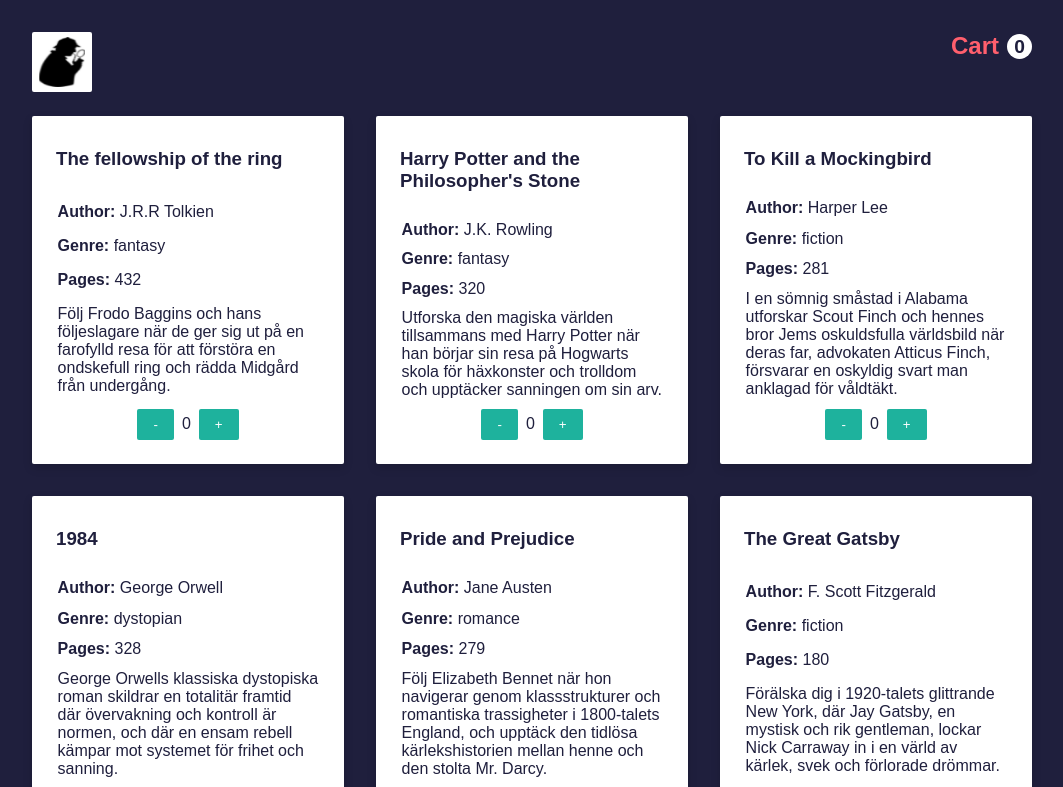
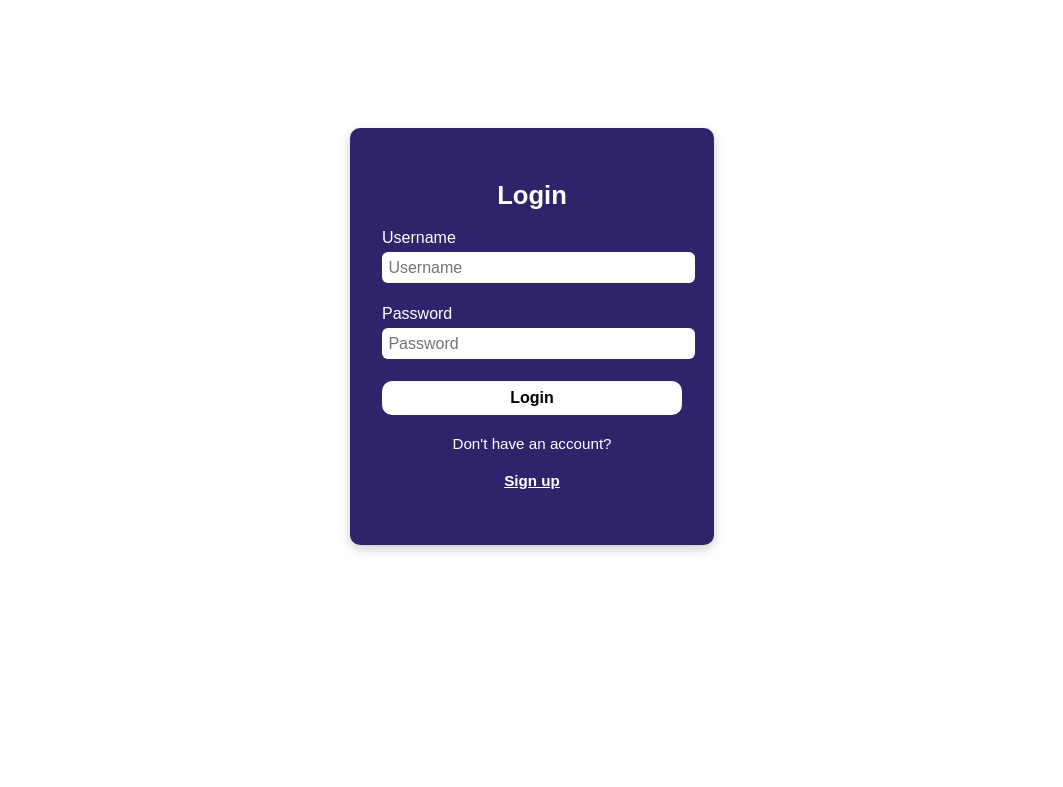
Before and after one commit to Thapa-Pro/React-Exercises, a React (Vite) app in the folder Book Store/: page / in a window 1280 px wide. Shown: the top 787 px of the page, without its empty margins (108-1171 px from the left). Built offline with nearby package versions, Linux system fonts and the light colour scheme.

Commit message:
Uppgift 2

```diff
--- a/Book Store/src/App.jsx
+++ b/Book Store/src/App.jsx
@@ -1,31 +1,75 @@
+// src/App.jsx
 import { useState } from 'react';
 import './index.css';
+import './components/Form.css'; // 🧪 test if it loads styles globally
+
+
 import Header from './components/Header';
-import BookList from './components/BookList'; // Make sure spelling is correct!
+import BookList from './components/BookList';
+import LoginForm from './components/LogInForm';
+import RegisterForm from './components/RegisterForm';
+import initialUsers from './data/users';
 
 function App() {
-  // Holds quantities per book: { 0: 2, 1: 3, ... }
+  const [users, setUsers] = useState(initialUsers);
+  const [activeUser, setActiveUser] = useState(null);
   const [cart, setCart] = useState({});
+  const [showRegister, setShowRegister] = useState(false);
 
-  // This function is triggered when a book's counter changes
+  const handleLogin = (username, password) => {
+    const foundUser = users.find(user => user.username === username && user.password === password);
+    if (foundUser) {
+      setActiveUser(foundUser);
+    } else {
+      alert("Invalid username or password");
+    }
+  };
+
+  const handleRegister = (username, password) => {
+    if (users.find(u => u.username === username)) {
+      alert("Username already exists!");
+      return;
+    }
+    const newUser = { username, password };
+    setUsers(prev => [...prev, newUser]);
+    setShowRegister(false);
+  };
+
+  const handleLogout = () => {
+    setActiveUser(null);
+    setCart({});
+  };
+
   const handleCountChange = (index, newCount) => {
-    console.log("Updated book index:", index, "New count:", newCount);
     setCart(prevCart => ({
       ...prevCart,
       [index]: newCount
     }));
   };
 
-  // Calculate total count across all books
   const totalCount = Object.values(cart).reduce((sum, count) => sum + count, 0);
 
   return (
     <div className="app">
-      {/* Header receives total item count */}
-      <Header cartCount={totalCount} />
-
-      {/* BookList sends updates via onCountChange */}
-      <BookList onCountChange={handleCountChange} />
+      {activeUser === null ? (
+        showRegister ? (
+          <RegisterForm
+            onRegister={handleRegister}
+            switchToLogin={() => setShowRegister(false)}
+          />
+        ) : (
+          <LoginForm
+            onLogin={handleLogin}
+            switchToRegister={() => setShowRegister(true)}
+          />
+        )
+      ) : (
+        <>
+          <Header cartCount={totalCount} />
+          <button onClick={handleLogout} style={{ fontWeight: 'bold' }}>Logga Ut</button>
+          <BookList onCountChange={handleCountChange} />
+        </>
+      )}
     </div>
   );
 }
--- /dev/null
+++ b/Book Store/src/components/Form.css
@@ -0,0 +1,84 @@
+/* src/components/Form.css */
+
+/* White background page */
+body {
+    background-color: white;
+    color: #1f1f3d;
+    font-family: Arial, sans-serif;
+    margin: 0;
+    padding: 0;
+  }
+
+  /* Form container */
+  .form-container {
+    max-width: 300px;
+    margin: 6rem auto;
+    padding: 2rem;
+    background-color: #2d246b; /* deep purple-blue */
+    border-radius: 10px;
+    text-align: center;
+    color: white;
+    box-shadow: 0 4px 12px rgba(0, 0, 0, 0.2);
+  }
+
+  /* Title */
+  .form-container h2 {
+    font-size: 1.6rem;
+    font-weight: bold;
+    margin-bottom: 1.2rem;
+  }
+
+  /* Labels */
+  .form-container label {
+    display: block;
+    text-align: left;
+    margin-bottom: 0.3rem;
+    margin-top: 0.8rem;
+    font-size: 1rem;
+  }
+
+  /* Inputs */
+  .form-container input {
+    width: 100%;
+    padding: 0.4rem;
+    font-size: 1rem;
+    border-radius: 6px;
+    border: none;
+    margin-bottom: 0.6rem;
+    background-color: white;
+    color: #1f1f3d;
+  }
+
+  /* Button */
+  .form-container button {
+    background-color: white;
+    color: black;
+    font-weight: bold;
+    padding: 0.5rem;
+    border: none;
+    border-radius: 10px;
+    font-size: 1rem;
+    margin-top: 0.8rem;
+    width: 100%;
+    cursor: pointer;
+  }
+
+  .form-container button:hover {
+    background-color: #eee;
+  }
+
+  /* Footer text */
+  .form-container p {
+    font-size: 0.95rem;
+    margin-top: 1.2rem;
+  }
+
+  .form-container p button {
+    background: none;
+    border: none;
+    color: white;
+    text-decoration: underline;
+    font-weight: bold;
+    cursor: pointer;
+    font-size: 0.95rem;
+  }
--- /dev/null
+++ b/Book Store/src/components/LogInForm.jsx
@@ -0,0 +1,43 @@
+import { useState } from 'react';
+import './Form.css';
+
+const LoginForm = ({ onLogin, switchToRegister }) => {
+    const [username, setUsername] = useState('');
+    const [password, setPassword] = useState('');
+
+    const handleSubmit = (e) => {
+        e.preventDefault();
+        onLogin(username, password);
+    };
+
+    return (
+        <div className="form-container">
+            <h2>Login</h2>
+            <form onSubmit={handleSubmit}>
+                <label>Username</label>
+                <input
+                    type="text"
+                    placeholder="Username"
+                    value={username}
+                    onChange={(e) => setUsername(e.target.value)}
+                    required
+                />
+                <label>Password</label>
+                <input
+                    type="password"
+                    placeholder="Password"
+                    value={password}
+                    onChange={(e) => setPassword(e.target.value)}
+                    required
+                />
+                <button type="submit">Login</button>
+            </form>
+            <p>
+                Don't have an account?{' '}
+                <button onClick={switchToRegister}>Sign up</button>
+            </p>
+        </div>
+    );
+};
+
+export default LoginForm;
--- /dev/null
+++ b/Book Store/src/components/RegisterForm.jsx
@@ -0,0 +1,39 @@
+// src/components/RegisterForm.jsx
+import { useState } from 'react';
+import './Form.css';
+
+const RegisterForm = ({ onRegister, switchToLogin }) => {
+    const [username, setUsername] = useState('');
+    const [password, setPassword] = useState('');
+
+    const handleSubmit = (e) => {
+        e.preventDefault();
+        onRegister(username, password);
+    };
+
+    return (
+        <div className="form-container">
+            <h2>Register</h2>
+            <form onSubmit={handleSubmit}>
+                <input
+                    type="text"
+                    placeholder="Choose a username"
+                    value={username}
+                    onChange={e => setUsername(e.target.value)}
+                    required
+                />
+                <input
+                    type="password"
+                    placeholder="Choose a password"
+                    value={password}
+                    onChange={e => setPassword(e.target.value)}
+                    required
+                />
+                <button type="submit">Register</button>
+            </form>
+            <p>Already have an account? <button onClick={switchToLogin}>Login</button></p>
+        </div>
+    );
+};
+
+export default RegisterForm;
--- /dev/null
+++ b/Book Store/src/data/users.js
@@ -0,0 +1,9 @@
+// src/data/users.js
+const users = [
+    {
+      username: 'jesper',
+      password: 'jesper123',
+    }
+  ];
+
+  export default users;
```
